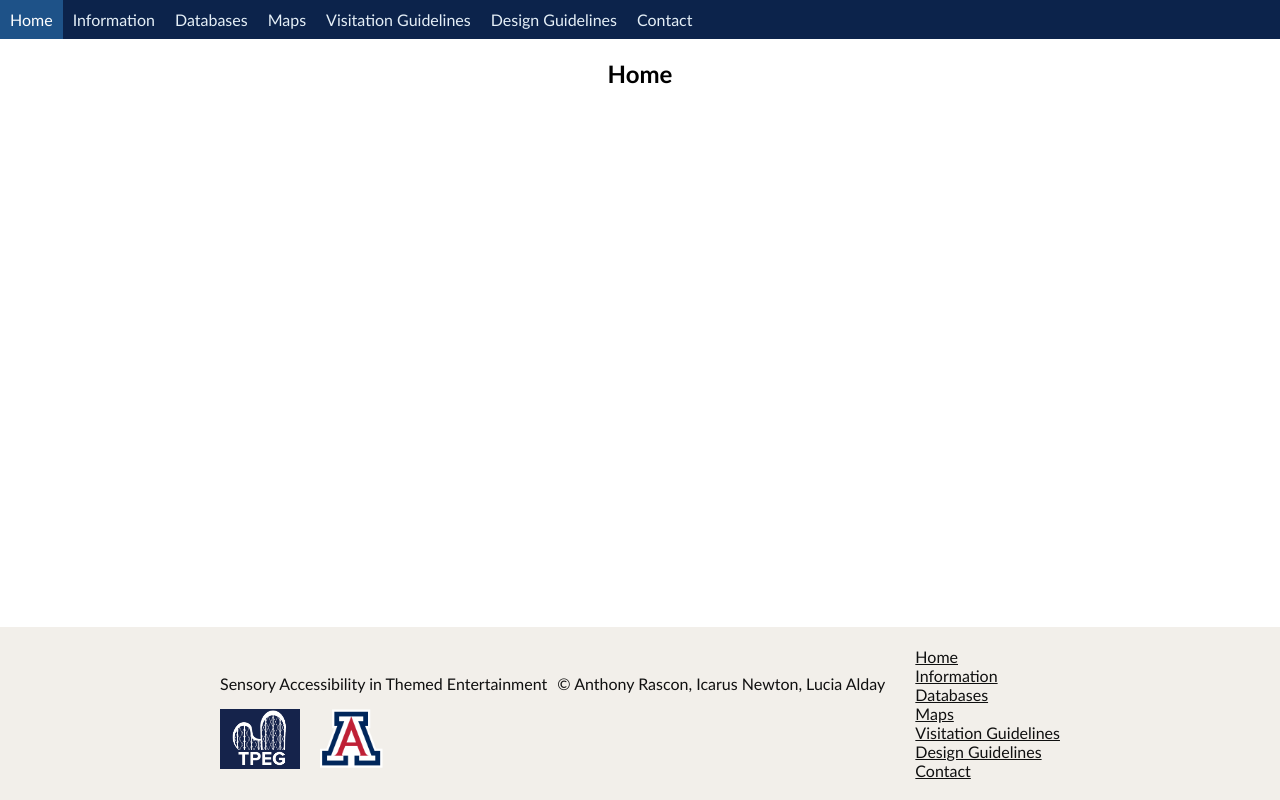
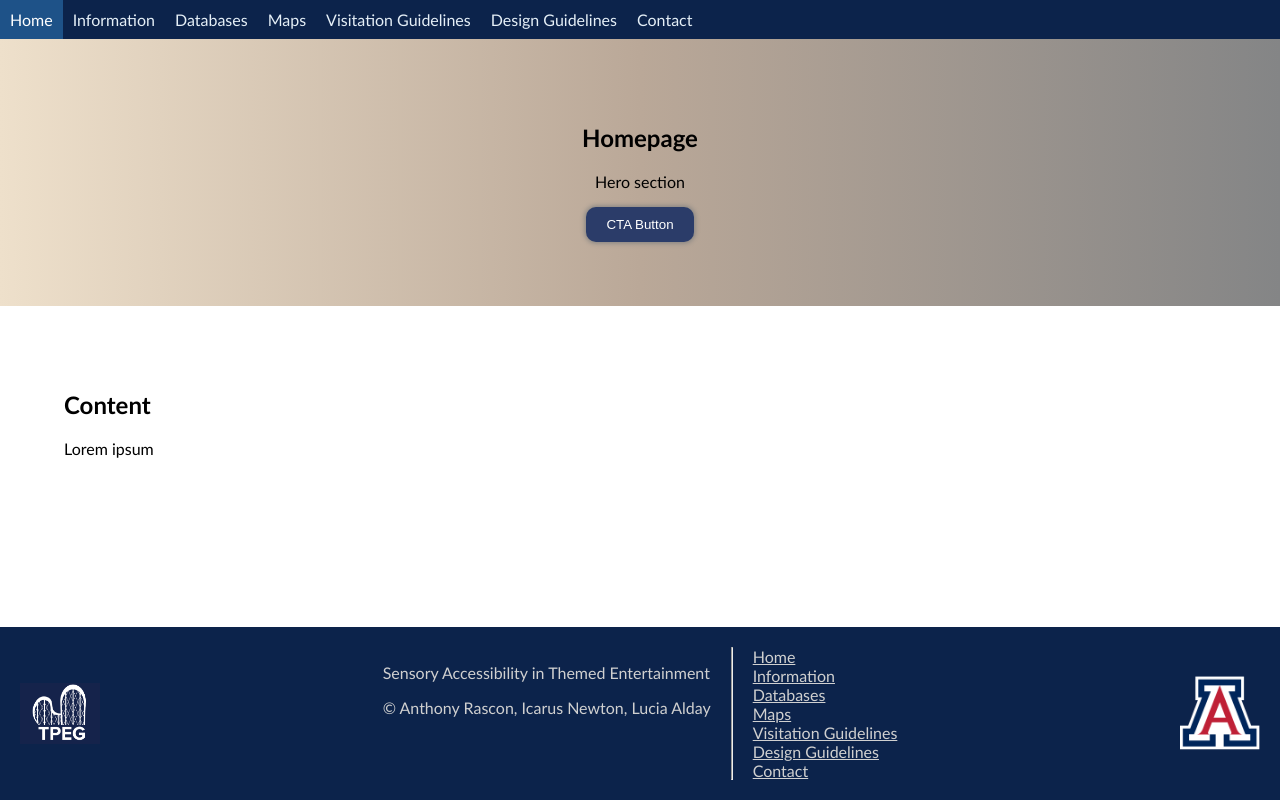
Before and after one commit to luciaalday/Sensory-Accessibility-in-Themed-Entertainment, a React (Vite) app in the folder client/: page / in a window 1280 px wide. Built offline with nearby package versions, Linux system fonts and the light colour scheme.

Commit message:
add hero sections and improve footer

```diff
--- a/client/src/css/index.css
+++ b/client/src/css/index.css
@@ -1,25 +1,30 @@
+@import url('./defaults.css');
+
 :root {
   font-family: 'Gill Sans', 'Gill Sans MT', Calibri, 'Trebuchet MS', sans-serif;
-  text-align: center;
+  box-sizing: border-box;
 }
 
-body {
-  margin: 0;
+.hero {
+  text-align: center;
+  padding: 5%;
+  background: linear-gradient(to right, var(--champagne-mist), var(--khaki-beige), var(--gray-olive));
 }
 
-main {
-  display: flex;
-  flex-direction: column;
-  width: 100vw;
-  height: 100vh;
-  overflow-x: hidden;
-  box-sizing: border-box;
+button {
+  background-color: var(--shadow-gray);
+  border-radius: 10px;
+  padding: 10px 20px;
+  border: none;
+  box-shadow: 0 0 5px 1px gray;
+  color: white;
 }
-article { flex: 1; }
-section { display: flex; }
-
-@media (width<=920px) {
-  section { flex-direction: column; }
+button:hover {
+  box-shadow: 0 0 5px 1px white;
+  background-color: var(--light-shadow);
+}
+button:active {
+  background-color: var(--ink-black);
 }
 
 table, th, tr {
@@ -40,16 +45,3 @@ a {
 a:hover {
   text-decoration: none;
 }
-
-.row {
-  display: flex;
-  gap: 20px;
-  justify-content: flex-start;
-  align-items: center;
-}
-
-.row img {
-  min-width: 0;
-  max-height: 60px;
-  flex-shrink: 1;
-}
--- a/client/src/css/nav.css
+++ b/client/src/css/nav.css
@@ -8,8 +8,8 @@
     --nav-text-2: #f2efea;
     --hover-bg: #1e5288;
     --hover-bg-2: #106ab1;
-    --footer: #f2efea;
-    --footer-text: #101010;
+    --footer: #0c234b;
+    --footer-text: #d0d0d0;
 }
 
 /* page spacing */
@@ -27,20 +27,41 @@ main {
     box-sizing: border-box;
 }
 
-article {
+.page {
     flex: 1;
     box-sizing: border-box;
     text-align: center;
     justify-content: center;
-    margin: auto;
-    max-width: 80%;
+    margin: 0;
+    max-width: 100%;
+}
+
+article {
+    padding: 5%;
+    width: 100%;
+    margin: 0;
+    box-sizing: border-box;
+    text-align: left;
 }
 
 section {
-    background-color: var(--nav);
     display: flex;
     flex-wrap: wrap;
     gap: 10px;
+}
+
+@media (width<=780px) {
+    section { flex-direction: column; }
+}
+
+.row {
+    display: flex;
+    flex-direction: row;
+}
+
+.column {
+    display: flex;
+    flex-direction: column;
 }
 
 /* navigation and footer */
@@ -76,7 +97,7 @@ nav {
     background-color: var(--nav-bg-0);
     display: flex;
     transition: 0.4s ease-in-out;
-    width: 100vw;
+    width: 100%;
     box-sizing: border-box;
     align-items: stretch;
     z-index: 1000;
@@ -156,7 +177,7 @@ footer {
     padding: 20px;
     margin-top: 50px;
     display: flex;
-    justify-content: center;
+    justify-content: space-between;
     align-items: center;
     gap: 30px;
 }
@@ -164,6 +185,20 @@ footer a {
     display: block;
     text-align: left;
     margin: auto;
+}
+
+hr {
+    align-self: stretch;
+    margin: 0;
+}
+
+footer img {
+    align-self: center;
+    max-width: 80px;
+}
+
+footer .row {
+    gap: 20px;
 }
 
 /* branding */
--- a/client/src/pages/Error.jsx
+++ b/client/src/pages/Error.jsx
@@ -14,13 +14,11 @@ export default function Error({ code, url=null, link='/', redirect='Back to home
     };
 
     return (
-        <article className='error-page'>
-            <section>
+        <article className='page'>
                 <h1>Error {code}</h1>
                 <p>{message[code]}</p>
                 {url  && <a href={url}>{redirect??url}</a>}
                 {link && <Link to={link}>{redirect??link}</Link>}
-            </section>
         </article>
     );
 }
--- a/client/src/pages/Home.jsx
+++ b/client/src/pages/Home.jsx
@@ -1,7 +1,15 @@
 export default function Home() {
   return (
-    <article>
-      <h1>Home</h1>
-    </article>
+    <div className="page">
+      <article className="hero">
+        <h1>Homepage</h1>
+        <p>Hero section</p>
+        <button>CTA Button</button>
+      </article>
+      <article>
+        <h1>Content</h1>
+        <p>Lorem ipsum</p>
+      </article>
+    </div>
   )
 }
--- a/client/src/static/Footer.jsx
+++ b/client/src/static/Footer.jsx
@@ -5,16 +5,13 @@ import tpegLogo from '../img/Official_Logo.png'
 export default function Footer() {
   return (
     <footer>
+      <img alt='TPEG logo' src={tpegLogo} />
+      <div className="row">
       <div>
-        <section>
-          <p>Sensory Accessibility in Themed Entertainment</p>
-          <p>&copy; Anthony Rascon, Icarus Newton, Lucia Alday</p>
-        </section>
-        <div className="row">
-          <img alt='TPEG logo' src={tpegLogo} />
-          <img alt='University of Arizona logo' src={blockA} />
-        </div>
+        <p>Sensory Accessibility in Themed Entertainment</p>
+        <p>&copy; Anthony Rascon, Icarus Newton, Lucia Alday</p>
       </div>
+      <hr></hr>
       <div>
         <Link to='/'>Home</Link>
         <Link to='/info'>Information</Link>
@@ -24,6 +21,8 @@ export default function Footer() {
         <Link to='/design'>Design Guidelines</Link>
         <Link to='/contact'>Contact</Link>
       </div>
+      </div>
+      <img alt='University of Arizona logo' src={blockA} />
     </footer>
   )
 }
```
